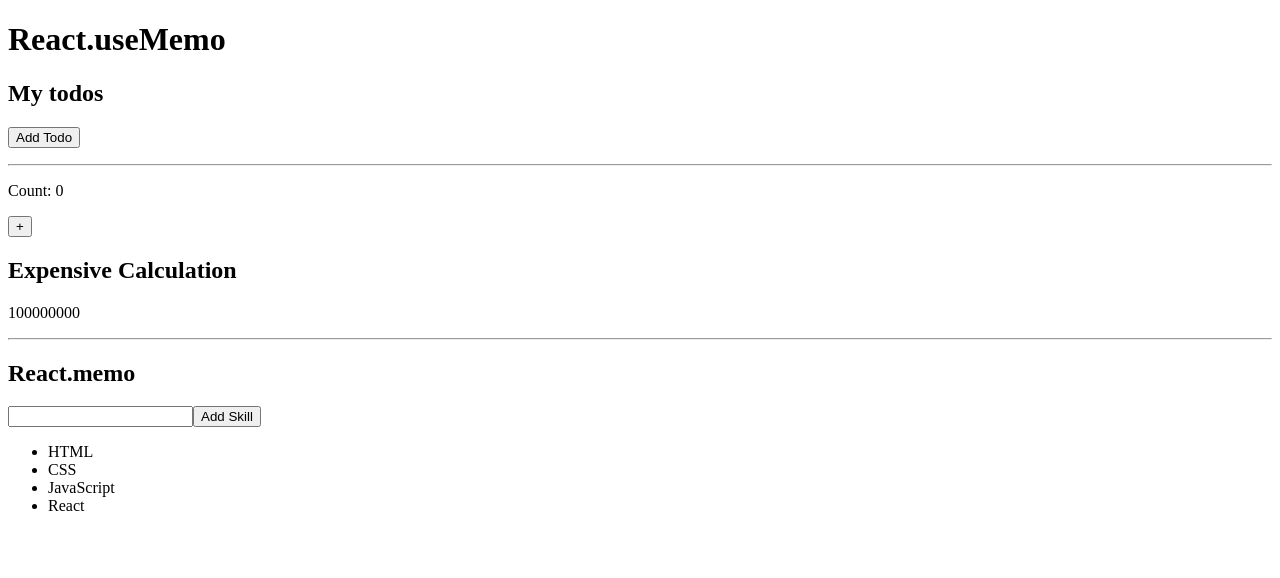
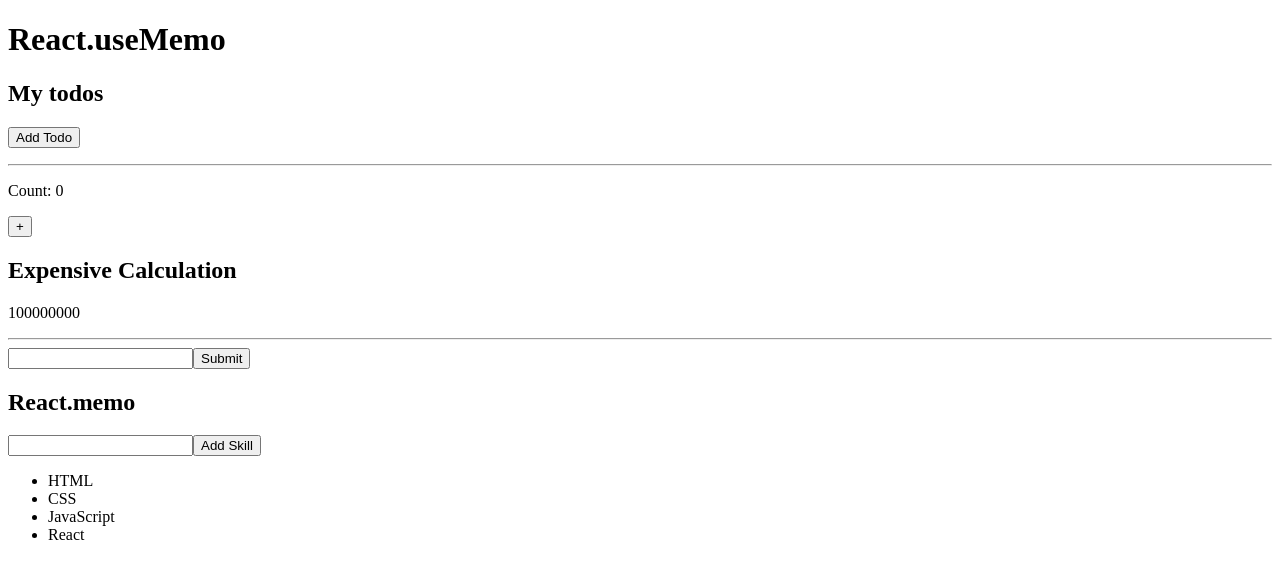
Before and after one commit to acciojob/react-memo-iABM3568, a React app: page / in a window 1280 px wide. Shown: the top 578 px of the page. Built offline with nearby package versions, Linux system fonts and the light colour scheme.

Commit message:
Implement input handling for adding todos
Added input state and submitTodo function to handle user input for todos.

```diff
--- a/src/components/App.js
+++ b/src/components/App.js
@@ -5,11 +5,19 @@ import ReactMemo from "./ReactMemo";
 const App = () => {
   const [todos, setTodos] = useState([]);
   const [count, setCount] = useState(0);
+  const [input, setInput] = useState("");
 
   useEffect(() => {}, [todos]);
 
   const addTodo = () => {
-    setTodos([...todos, "New Todo"]);
+    setTodos([...todos, "New todo"]);
+  };
+
+  const submitTodo = () => {
+    if (input.length > 5) {
+      setTodos([...todos, input]);
+      setInput("");
+    }
   };
 
   return (
@@ -34,6 +42,12 @@ const App = () => {
 
       <hr />
 
+      <input
+        value={input}
+        onChange={(e) => setInput(e.target.value)}
+      />
+      <button onClick={submitTodo}>Submit</button>
+
       <ReactMemo />
     </div>
   );
```
